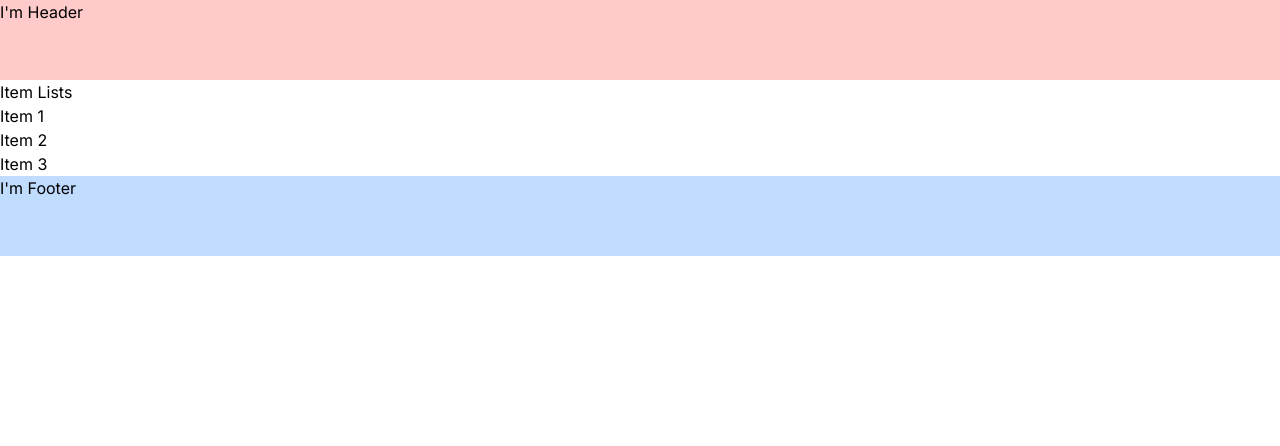
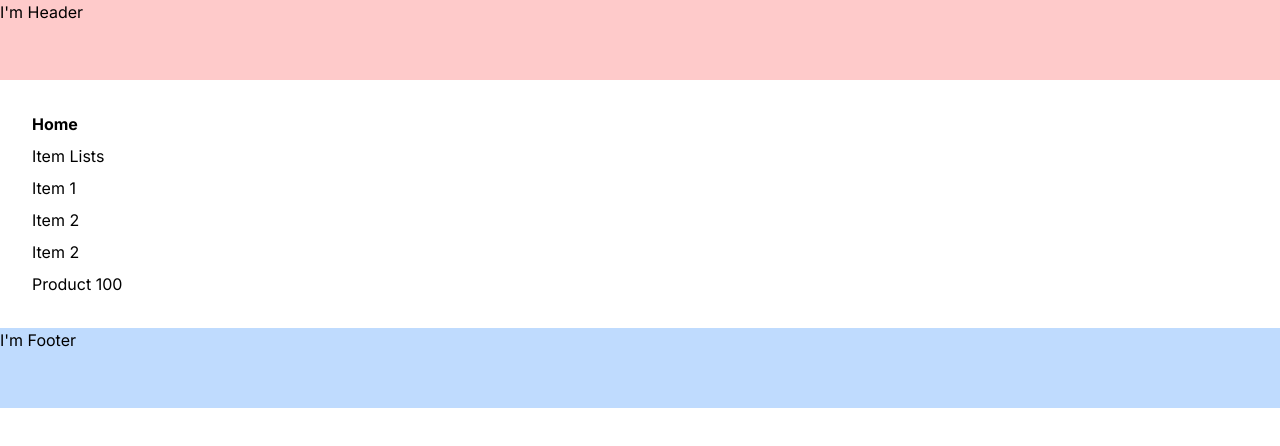
Before and after one commit to mayzinei/nextjs14-record, a Next.js app: page /items in a window 1280 px wide. Shown: the top 446 px of the page. Built offline with nearby package versions, Linux system fonts and the light colour scheme.

Commit message:
link component navigation

```diff
--- a/app/items/page.tsx
+++ b/app/items/page.tsx
@@ -1,12 +1,27 @@
 import React from "react";
+import Link from "next/link";
 
 export default function Items() {
+	const productId = 100;
 	return (
-		<div>
+		<div className="flex flex-col gap-2 p-8">
+			<Link href="/" className="font-bold">
+				Home
+			</Link>
 			<h1>Item Lists</h1>
-			<p>Item 1</p>
-			<p>Item 2</p>
-			<p>Item 3</p>
+			<h2>
+				<Link href="items/1">Item 1</Link>
+			</h2>
+			<h2>
+				<Link href="items/2">Item 2</Link>
+			</h2>
+			{/* "Replace" can go Back to home page */}
+			<h2>
+				<Link href="items/2">Item 2</Link>
+			</h2>
+			<h2>
+				<Link href={`items/${productId}`}>Product {productId}</Link>
+			</h2>
 		</div>
 	);
 }
--- a/app/page.tsx
+++ b/app/page.tsx
@@ -1,9 +1,14 @@
-import Image from "next/image";
-
+import Link from "next/link";
 export default function Home() {
 	return (
-		<div>
+		<div className="flex flex-col gap-4">
 			<h1>Hello World</h1>
+			{/* NextJs Navigation is file base routing */}
+
+			<div className="p-6 flex flex-col gap-3 font-bold">
+				<Link href="/about">About</Link>
+				<Link href="/items">Items</Link>
+			</div>
 		</div>
 	);
 }
```
